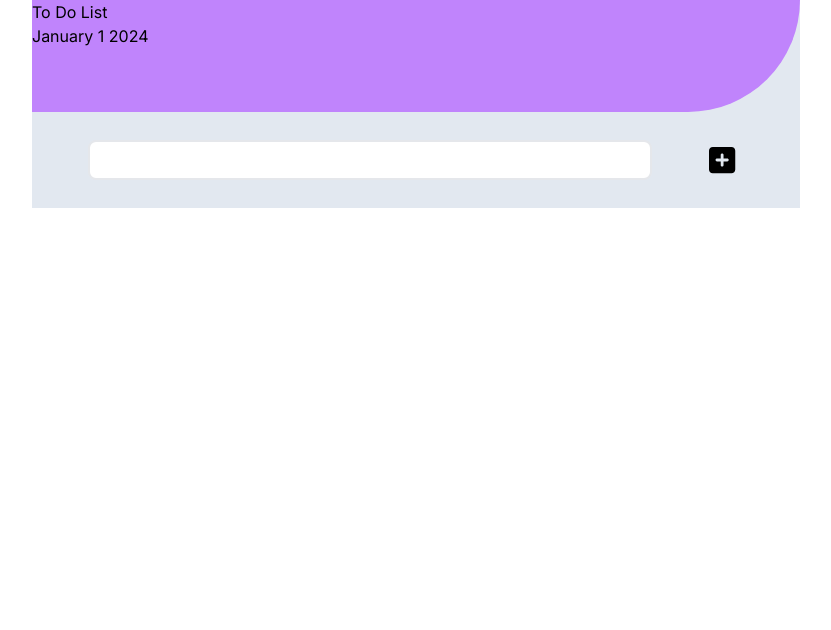
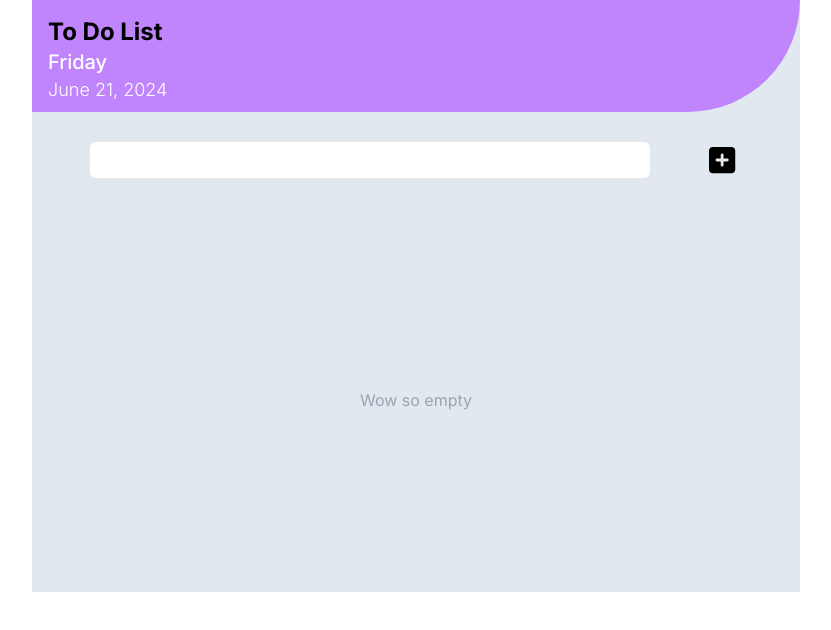
Before and after one commit to france0707/ToDoList-nextjs, a Next.js app in the folder tdl-app/: page / in a window 1280 px wide. Shown: the top 630 px of the page, without its empty margins (224-1055 px from the left). Built offline with nearby package versions, Linux system fonts and the light colour scheme.

Commit message:
update
added list placeholder and formatted day and time

```diff
--- a/tdl-app/app/ui/AddTask.tsx
+++ b/tdl-app/app/ui/AddTask.tsx
@@ -23,7 +23,7 @@ const AddTask: React.FC<AddTaskProps> = ({ addTask }) => {
 				className="w-3/4 h-full px-2 py-1 border-2 rounded-lg"
 				onChange={(e) => setTaskValue(e.target.value)}
 			></input>
-			<AddButton onClick={handleAddTask}></AddButton>
+			<AddButton onClick={handleAddTask} />
 		</div>
 	);
 };
--- a/tdl-app/app/ui/AppContainer.tsx
+++ b/tdl-app/app/ui/AppContainer.tsx
@@ -17,9 +17,9 @@ const AppContainer: React.FC = () => {
 
 	return (
 		<div className="bg-slate-200  w-3/5 h-full mx-auto flex flex-col justify-center">
-			<Header></Header>
-			<AddTask addTask={addTask}></AddTask>
-			<List tasks={tasks} deleteTask={deleteTask}></List>
+			<Header />
+			<AddTask addTask={addTask} />
+			<List tasks={tasks} deleteTask={deleteTask} />
 		</div>
 	);
 };
--- a/tdl-app/app/ui/Header.tsx
+++ b/tdl-app/app/ui/Header.tsx
@@ -1,11 +1,26 @@
 import React from "react";
 
-const Header = () => {
+const Header: React.FC = () => {
+	const today = new Date();
+	const dayOptions: Intl.DateTimeFormatOptions = { weekday: "long" };
+	const dateOptions: Intl.DateTimeFormatOptions = {
+		year: "numeric",
+		month: "long",
+		day: "numeric",
+	};
+	const formattedDay = today.toLocaleDateString(undefined, dayOptions);
+	const formattedDate = today.toLocaleDateString(undefined, dateOptions);
+
 	return (
 		<div className="w-auto h-28">
-			<div className="bg-purple-400 w-full h-full rounded-br-full">
-				<h1>To Do List</h1>
-				<h2>January 1 2024</h2>
+			<div className="bg-purple-400 w-full h-full rounded-br-full p-4">
+				<h1 className="text-2xl font-bold">To Do List</h1>
+				<h2 className="text-xl font-medium text-white">
+					{formattedDay}
+				</h2>
+				<h2 className="text-lg font-light text-white">
+					{formattedDate}
+				</h2>
 			</div>
 		</div>
 	);
--- a/tdl-app/app/ui/Item.tsx
+++ b/tdl-app/app/ui/Item.tsx
@@ -12,11 +12,11 @@ const Item: React.FC<ItemProps> = ({ task, index, deleteTask }) => {
 	return (
 		<li className="bg-amber-200 hover:bg-amber-300 w-full h-auto px-4 py-2 flex flex-row justify-between item items-center">
 			<div className="w-auto flex flex-row justify-start items-center">
-				<PendingButton></PendingButton>
+				<PendingButton />
 				<p className="p-4 w-full h-auto">{task}</p>
 			</div>
 
-			<DeleteButton onClick={() => deleteTask(index)}></DeleteButton>
+			<DeleteButton onClick={() => deleteTask(index)} />
 		</li>
 	);
 };
--- a/tdl-app/app/ui/List.tsx
+++ b/tdl-app/app/ui/List.tsx
@@ -1,5 +1,6 @@
 import React from "react";
 import Item from "./Item";
+import ListPlaceHolder from "./ListPlaceHolder";
 
 interface ListProps {
 	tasks: string[];
@@ -10,14 +11,18 @@ const List: React.FC<ListProps> = ({ tasks, deleteTask }) => {
 	return (
 		<div>
 			<ul>
-				{tasks.map((task, index) => (
-					<Item
-						key={index}
-						task={task}
-						index={index}
-						deleteTask={deleteTask}
-					></Item>
-				))}
+				{tasks.length === 0 ? (
+					<ListPlaceHolder />
+				) : (
+					tasks.map((task, index) => (
+						<Item
+							key={index}
+							task={task}
+							index={index}
+							deleteTask={deleteTask}
+						/>
+					))
+				)}
 			</ul>
 		</div>
 	);
--- /dev/null
+++ b/tdl-app/app/ui/ListPlaceHolder.tsx
@@ -0,0 +1,11 @@
+import React from "react";
+
+const ListPlaceHolder = () => {
+	return (
+		<li className="bg-gray-300-200 w-full h-96 px-4 py-2 flex flex-row justify-center item items-center">
+			<p className="text-gray-400">Wow so empty</p>
+		</li>
+	);
+};
+
+export default ListPlaceHolder;
```
